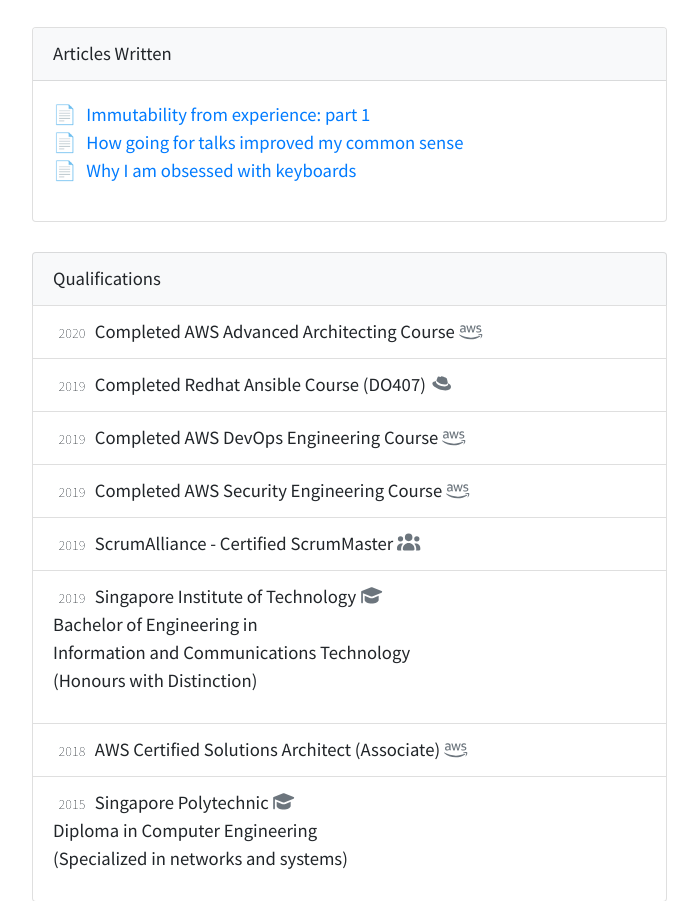
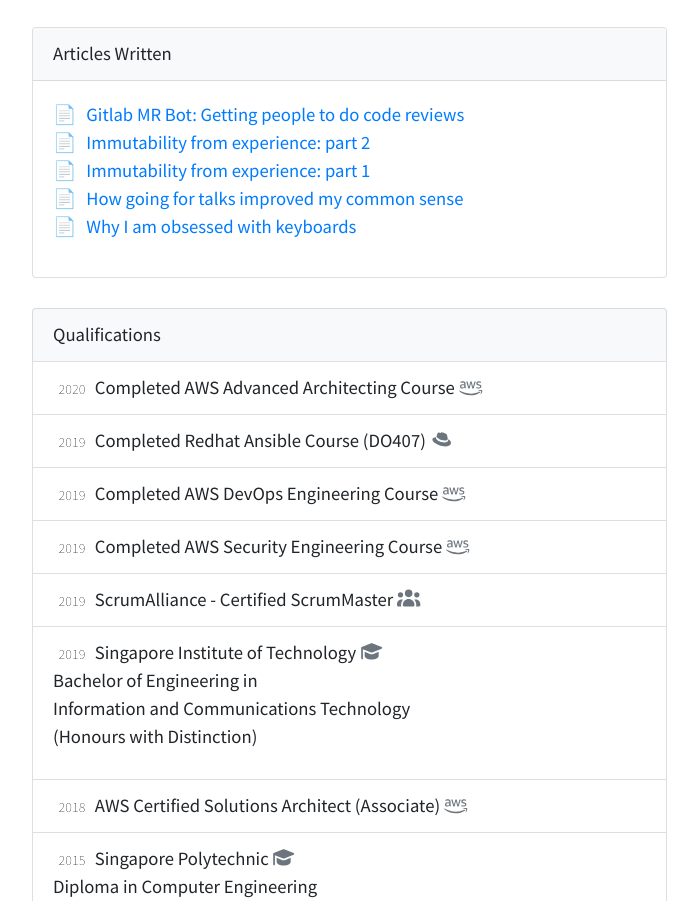
Before and after one commit to lordofgeeks/portfolio, a plain HTML site: page index.html in a window 1280 px wide. Shown: the part 1474-2375 px from the top of the page, without its empty margins (528-1226 px from the left). Drawn offline with nearby package versions, Linux system fonts and the light colour scheme.

Commit message:
feat: added more articles

```diff
--- a/index.html
+++ b/index.html
@@ -321,6 +321,10 @@
           </div>
           <div class="card-body">
             <ul class="article-list">
+              <li><a href="https://dev.to/mcf/gitlab-mr-bot-getting-people-to-do-code-reviews-29hi"
+                  target="_blank">Gitlab MR Bot: Getting people to do code reviews</a></li>
+              <li><a href="https://medium.com/@whoiskai/immutability-from-experience-part-2-bb0c31ba0ad7"
+                  target="_blank">Immutability from experience: part 2</a></li>
               <li><a href="https://medium.com/@whoiskai/immutability-from-experience-part-1-5661fb268c27"
                   target="_blank">Immutability from experience: part 1</a></li>
               <li><a href="https://blog.gds-gov.tech/how-going-for-talks-improved-my-common-sense-f0ab954add35"
```
